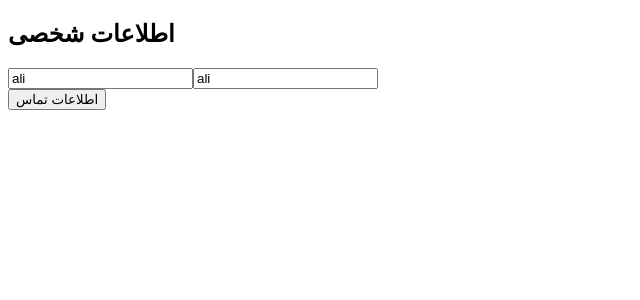
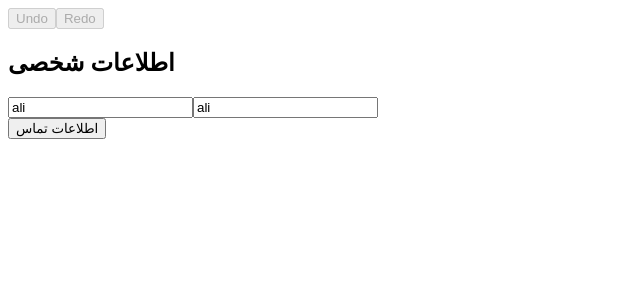
Before and after one commit to EbrahimiPouya/amitis-form, a React (Vite) app: page / in a window 1280 px wide. Shown: the top 300 px of the page, without its empty margins (0-640 px from the left). Built offline with nearby package versions, Linux system fonts and the light colour scheme.

Commit message:
fix: undo and redo

```diff
--- a/src/pages/createUser/CreateUser.tsx
+++ b/src/pages/createUser/CreateUser.tsx
@@ -4,7 +4,8 @@ import {IUser} from "../../entities/user.ts";
 
 interface IHistory{
     key: keyof IUser;
-    value: string;
+    oldValue: string;
+    newValue: string;
 }
 
 const CreateUser = () => {
@@ -20,9 +21,12 @@ const CreateUser = () => {
             job_description: ''
         });
 
+    console.log({formData})
+    console.log({history})
+
     const updateFormData = (key: keyof IUser, value: string) => {
         if (formData[key] === value) return;
-        const newChange = { key, value };
+        const newChange: IHistory = { key, oldValue:formData[key], newValue: value };
         const newHistory = history.slice(0, historyIndex + 1);
         setHistory([...newHistory, newChange]);
         setHistoryIndex(newHistory.length);
@@ -30,19 +34,15 @@ const CreateUser = () => {
     };
 
     const undo = () => {
-        if (historyIndex >= 0) {
-            const { key, value } = history[historyIndex];
-            setFormData((prev) => ({ ...prev, [key]: value }));
+            const { key, oldValue } = history[historyIndex];
+            setFormData((prev) => ({ ...prev, [key]: oldValue }));
             setHistoryIndex(historyIndex - 1);
-        }
     };
 
     const redo = () => {
-        if (historyIndex < history.length - 1) {
-            const { key, value } = history[historyIndex + 1];
-            setFormData((prev) => ({ ...prev, [key]: value }));
+            const { key, newValue } = history[historyIndex + 1];
+            setFormData((prev) => ({ ...prev, [key]: newValue }));
             setHistoryIndex(historyIndex + 1);
-        }
     };
 
     const resetHistory = ()=>{
@@ -53,17 +53,19 @@ const CreateUser = () => {
     return (
         <div>
 
-            {historyIndex > -1 && <button
+            <button
                 onClick={undo}
+                disabled={historyIndex === -1}
             >
                 Undo
-            </button>}
-            {historyIndex < history.length-1 && <button
+            </button>
+            <button
                 onClick={redo}
+                disabled={historyIndex === history.length-1}
             >
                 Redo
             </button>
-            }
+
             <CreateUserForm
                 user={formData}
                 onChange={updateFormData}
```
